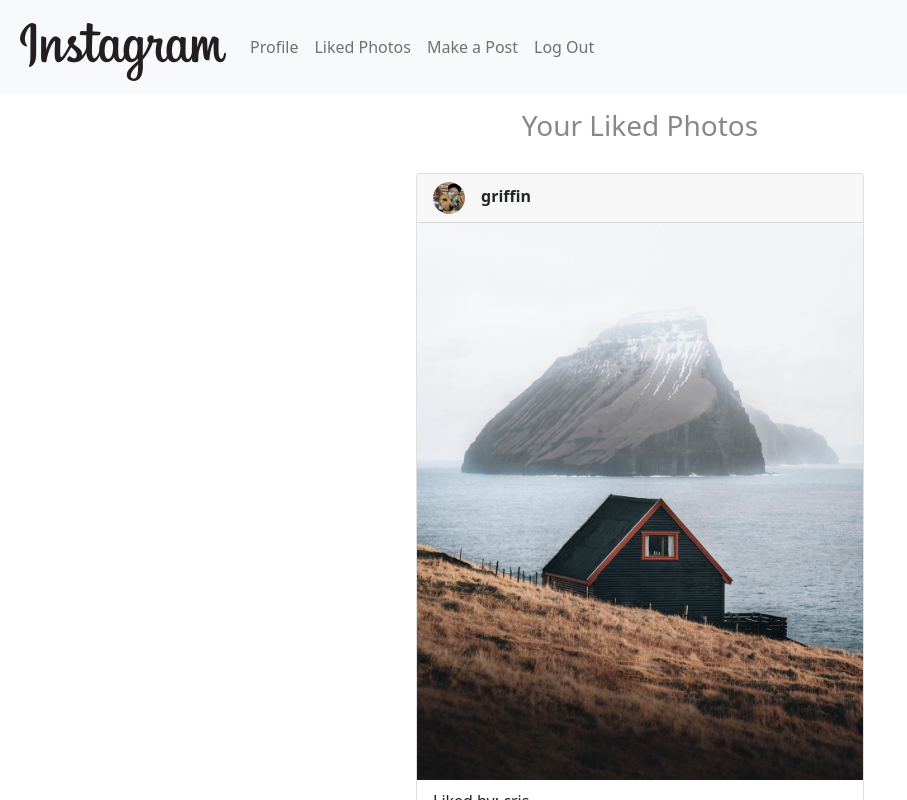
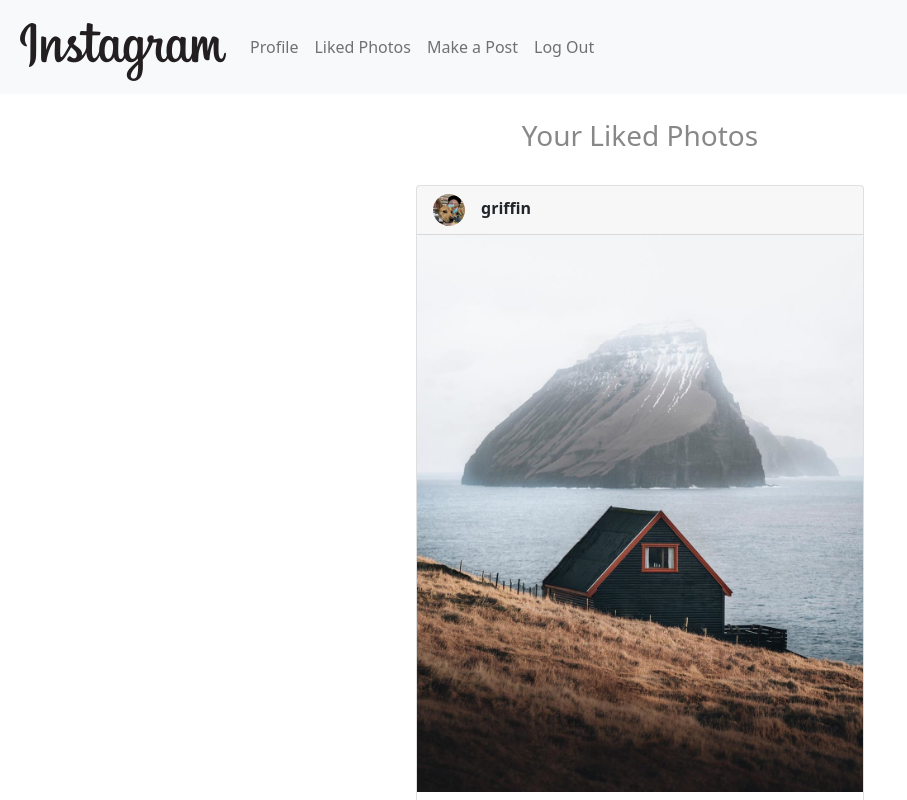
Before and after one commit to Entenduu/InstagramClone, a React (Create React App) app: page /feed/liked in a window 1280 px wide. Shown: the top 800 px of the page, without its empty margins (0-907 px from the left). Built offline with nearby package versions, Linux system fonts and the light colour scheme; data requests are answered from the project's data file.

Commit message:
margin troubles

```diff
--- a/src/styles.css
+++ b/src/styles.css
@@ -134,12 +134,11 @@ div.all-forms-div {
 }
 
 h2.h2-headers {
-    padding-top: 15px;
+    padding-top: 25px;
     text-align: center;
     color: #888;
     font-size: 28px;
     font-weight: 500;
-    margin-bottom: 30px;
 }
 
 #like-icon {
```
Also changed, not shown: src/components/PostCard.js (+2 -1 lines), styles.css (+8 -0 lines), src/components/NavBar.js (indentation only).
